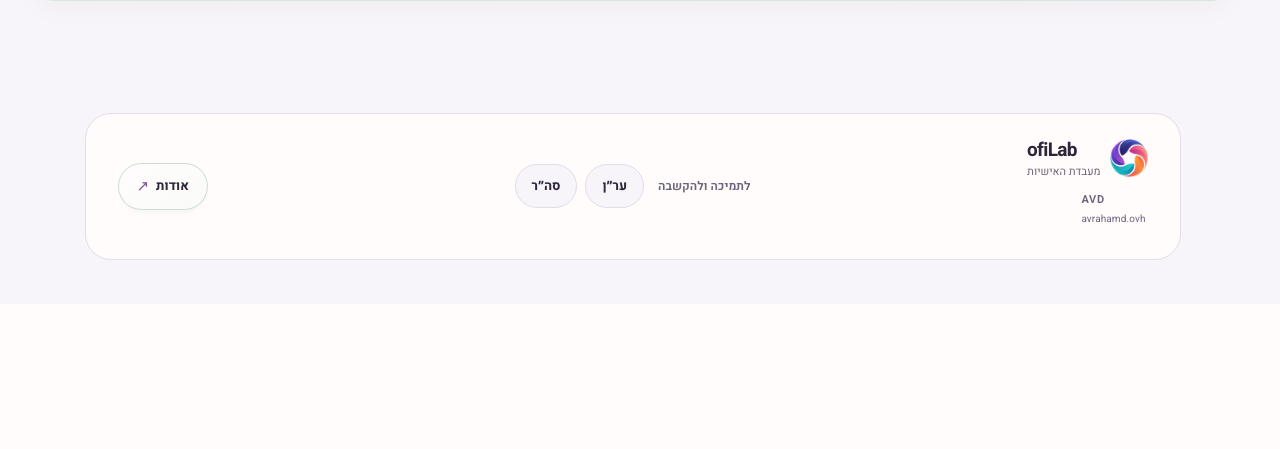
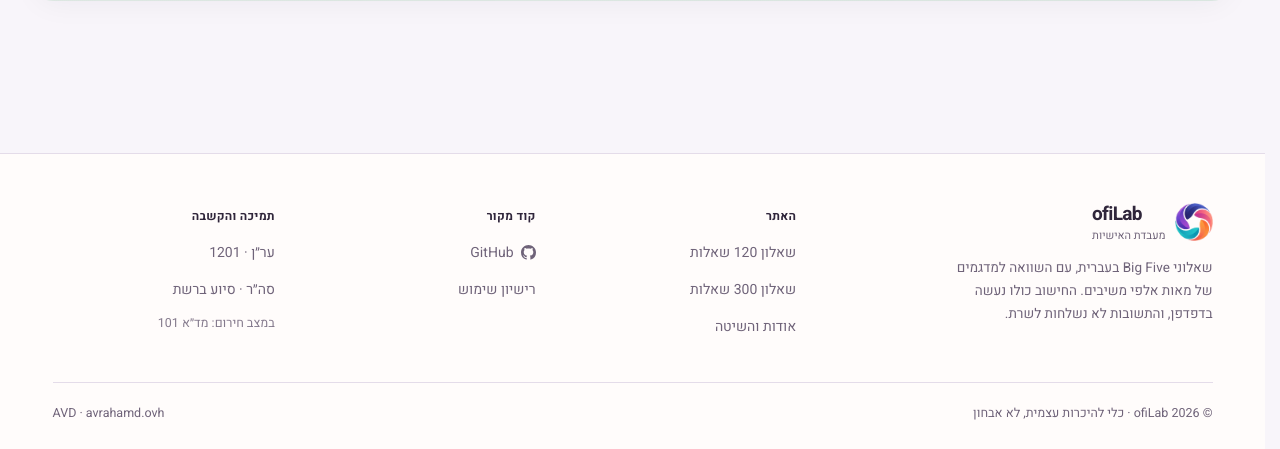
Before and after one commit to avraham-d/OfiLab, a PHP site: page / in a window 1280 px wide. Shown: the part 2549-2998 px from the top of the page. Before the commit the page ends 2809 px from the top, so only its background shows below. Run offline with PHP 8.4, Linux system fonts and the light colour scheme.

Commit message:
Footer, accurate credits and license scope
- a full-width site footer: links, source code, support, credit line
- the license excludes the Honesty-Humility items (several follow
  HEXACO-PI-R items) and the ECR-RS items, which stay under their authors'
  terms
- credits for IPIP, HEXACO, ECR-RS, IPIP-VIA-R (inspiration), DeYoung,
  UPPS and the style graphs; MBTI and NEO PI-R trademark notes
- character strengths labelled as inspired by IPIP-VIA-R
- links updated to the new account name avraham-d

```diff
--- a/assets/calm.css
+++ b/assets/calm.css
@@ -603,3 +603,58 @@ html[data-ofilab-design="calm-v2"] #resultScreen .continue-300 .primary{flex:0 0
 
 /* No AI server configured (ai-config.php): hide every assistant control. */
 html[data-ai="off"] :is(.ai-inline-action,#resultsAiFab,#openResultsAiMain,#resultsFooterAi,.profile-ai-summary-bar,#aiDialog){display:none!important;}
+
+/* Site footer: a full-width band at the bottom of the page — brand, three link columns, and a
+   bottom bar. Used on index.php and about.html. */
+html[data-ofilab-design="calm-v2"] footer.page-footer.ofi-site-footer{
+  display:block;width:auto;max-width:none;margin:clamp(40px,6vw,72px) 0 0;padding:0;
+  text-align:start;color:var(--calm-muted);background:var(--calm-paper);
+  border:0;border-top:1px solid var(--calm-line);border-radius:0;box-shadow:none;
+}
+html[data-ofilab-design="calm-v2"] footer.ofi-site-footer .ofi-footer-inner{
+  display:block;width:min(1240px,100%);margin:0 auto;padding:clamp(32px,4vw,48px) clamp(18px,4vw,40px) 22px;
+}
+html[data-ofilab-design="calm-v2"] footer.ofi-site-footer .ofi-footer-top{
+  display:grid;grid-template-columns:minmax(220px,1.7fr) repeat(3,minmax(130px,1fr));
+  gap:clamp(24px,3vw,44px);align-items:start;
+}
+html[data-ofilab-design="calm-v2"] footer.ofi-site-footer .ofi-footer-brand{
+  display:grid;gap:14px;justify-items:start;align-content:start;text-align:start;
+}
+html[data-ofilab-design="calm-v2"] footer.ofi-site-footer .ofi-footer-tagline{
+  margin:0;max-width:34ch;font-size:13.5px;line-height:1.7;color:var(--calm-muted);
+}
+html[data-ofilab-design="calm-v2"] footer.ofi-site-footer .ofi-footer-title{
+  margin:4px 0 12px;font-size:12px;font-weight:700;letter-spacing:.02em;color:var(--calm-ink);
+}
+html[data-ofilab-design="calm-v2"] footer.ofi-site-footer .ofi-footer-col ul{
+  list-style:none;margin:0;padding:0;display:grid;gap:9px;
+}
+html[data-ofilab-design="calm-v2"] footer.ofi-site-footer a{text-decoration:none;}
+html[data-ofilab-design="calm-v2"] footer.ofi-site-footer .ofi-footer-col a,
+html[data-ofilab-design="calm-v2"] footer.ofi-site-footer .ofi-footer-avd{
+  display:inline-flex;align-items:center;gap:7px;padding:2px 0;
+  font-size:14px;color:var(--calm-muted);text-decoration:none;border-radius:6px;
+  transition:color .16s ease;
+}
+html[data-ofilab-design="calm-v2"] footer.ofi-site-footer .ofi-footer-col a:hover,
+html[data-ofilab-design="calm-v2"] footer.ofi-site-footer .ofi-footer-avd:hover{color:var(--calm-accent);}
+html[data-ofilab-design="calm-v2"] footer.ofi-site-footer a:focus-visible{outline:2px solid var(--calm-accent);outline-offset:3px;}
+html[data-ofilab-design="calm-v2"] footer.ofi-site-footer .ofi-footer-icon{width:15px;height:15px;flex:none;fill:currentColor;}
+html[data-ofilab-design="calm-v2"] footer.ofi-site-footer .ofi-footer-note{font-size:12.5px;color:var(--calm-muted);opacity:.85;}
+html[data-ofilab-design="calm-v2"] footer.ofi-site-footer .ofi-footer-bottom{
+  display:flex;flex-wrap:wrap;align-items:center;justify-content:space-between;gap:8px 20px;
+  margin-top:clamp(28px,3.5vw,40px);padding-top:18px;border-top:1px solid var(--calm-line);
+  font-size:12.5px;color:var(--calm-muted);
+}
+html[data-ofilab-design="calm-v2"] footer.ofi-site-footer .ofi-footer-bottom p{margin:0;}
+html[data-ofilab-design="calm-v2"] footer.ofi-site-footer .ofi-footer-bottom .ofi-footer-avd{font-size:12.5px;}
+@media(max-width:900px){
+  html[data-ofilab-design="calm-v2"] footer.ofi-site-footer .ofi-footer-top{grid-template-columns:repeat(3,minmax(0,1fr));}
+  html[data-ofilab-design="calm-v2"] footer.ofi-site-footer .ofi-footer-brand{grid-column:1/-1;}
+}
+@media(max-width:560px){
+  html[data-ofilab-design="calm-v2"] footer.ofi-site-footer .ofi-footer-top{grid-template-columns:repeat(2,minmax(0,1fr));gap:26px 18px;}
+  html[data-ofilab-design="calm-v2"] footer.ofi-site-footer .ofi-footer-col:last-child{grid-column:1/-1;}
+  html[data-ofilab-design="calm-v2"] footer.ofi-site-footer .ofi-footer-bottom{flex-direction:column;align-items:flex-start;}
+}
--- a/assets/experience-models.js
+++ b/assets/experience-models.js
@@ -874,7 +874,7 @@
     const badgeRow = el('div', 'cyber-lab-badge-row');
     badgeRow.append(
       el('span', 'cyber-lab-badge', '🎨 סגנונות חיים'),
-      el('span', 'cyber-lab-citation', 'NEO Style Graphs (Costa & McCrae, 1992)'),
+      el('span', 'cyber-lab-citation', 'בהשראת גרפי הסגנון של Costa & McCrae (1992)'),
       returnBtn
     );
 
--- a/assets/experience-quizzes.js
+++ b/assets/experience-quizzes.js
@@ -21,7 +21,7 @@
   // These percentiles are not drawn from respondents. build-empirical-deep-models.py simulates
   // 400,000 scores from published means/SDs, partly for different item sets than the ones here.
   const SIMULATED_NORM_NOTES={
-    hexaco:'על האחוזון: אין לשאלון הזה נורמות משלו. האחוזון מחושב מהתפלגות מדומה לפי ממוצע וסטיית תקן שפורסמו לשאלון HEXACO-100 (Lee & Ashton, 2018), בעוד ש־16 ההיגדים כאן נכתבו לאתר. זה אומדן גס, לא השוואה למדגם אמיתי.',
+    hexaco:'על האחוזון: אין לשאלון הזה נורמות משלו. האחוזון מחושב מהתפלגות מדומה לפי ממוצע וסטיית תקן שפורסמו לשאלון HEXACO-100 (Lee & Ashton, 2018), בעוד ש־16 ההיגדים כאן הם שאלון מקוצר שחלקו מבוסס על היגדי HEXACO-PI-R. זה אומדן גס, לא השוואה למדגם אמיתי.',
     via:'על האחוזונים: הם מחושבים מהתפלגות מדומה לפי ממוצעים שפורסמו לשאלון VIA-IS המלא (McGrath, 2015), שהוא שאלון אחר מההיגדים כאן. זה אומדן גס, לא השוואה למדגם אמיתי.',
     ecrrs:'על האחוזונים: הם מחושבים מהתפלגות מדומה לפי ממוצעים וסטיות תקן שפורסמו (Fraley et al., 2011), לא מנתוני משיבים. מדד הביטחון משלב את שני הצירים בנוסחה שהוגדרה באתר הזה ואינו חלק מהשאלון המקורי.'
   };
@@ -366,16 +366,16 @@
 
     const isDirectOrComposite = v.type === 'composite' || v.type === 'direct';
     const accLabel = v.type === 'composite'
-      ? 'שילוב NEO + מענה ישיר (60 היגדים IPIP-VIA-R)'
+      ? 'שילוב Big Five + מענה ישיר (60 היגדים בהשראת IPIP-VIA-R)'
       : v.type === 'direct'
-        ? 'מענה ישיר (60 היגדים IPIP-VIA-R)'
+        ? 'מענה ישיר (60 היגדים בהשראת IPIP-VIA-R)'
         : 'רעיונות לחוזקות מתוך חמש התכונות';
 
     const head = el('div', 'cyber-lab-header');
     const badgeRow = el('div', 'cyber-lab-badge-row');
     badgeRow.append(
       el('span', 'cyber-lab-badge', '🌟 24 חוזקות האופי ו-3 כוחות העל'),
-      el('span', 'cyber-lab-citation', 'IPIP-VIA-R (Bluemke et al., 2021; McGrath et al., 2020; Partsch et al., 2024)'),
+      el('span', 'cyber-lab-citation', 'בהשראת IPIP-VIA-R (Bluemke et al., 2021; McGrath et al., 2020; Partsch et al., 2024)'),
       el('span', 'hexaco-accuracy-pill ' + (isDirectOrComposite ? 'is-direct' : 'is-proxy'), accLabel),
       returnBtn
     );
@@ -390,7 +390,7 @@
 
     head.append(
       badgeRow,
-      el('h2', 'cyber-lab-title', 'פרופיל חוזקות האופי שלך (IPIP-VIA-R)'),
+      el('h2', 'cyber-lab-title', 'פרופיל חוזקות האופי שלך'),
       el('p', 'cyber-lab-subtitle', isDirectOrComposite
         ? 'חמש חוזקות החתימה המובילות שלך, שלושת כוחות העל (Positivity, Dependability, Mastery) ודירוג מלא של 24 החוזקות.'
         : 'רעיונות לחוזקות מתוך חמש התכונות — לא תוצאות של שאלון VIA. להשלמה ישירה מומלץ למלא את השאלון המלא (60 היגדים).'),
@@ -499,7 +499,7 @@
     if(isDirectOrComposite){
       ctaLead.append(
         el('span', 'hexaco-cta-icon', '✅'),
-        el('strong', 'hexaco-cta-title', 'שאלון חוזקות האופי (60 שאלות IPIP-VIA-R) הושלם!'),
+        el('strong', 'hexaco-cta-title', 'שאלון חוזקות האופי (60 שאלות) הושלם!'),
         el('p', 'hexaco-cta-desc', 'התוצאות משוקללות בדוח ושמורות בקישור התוצאות שלך ובמכשיר.')
       );
       const retakeBtn = el('button', 'hexaco-retake-btn', 'עריכת מענה (60 שאלות) ↺');
@@ -509,7 +509,7 @@
     } else {
       ctaLead.append(
         el('span', 'hexaco-cta-icon', '🌟'),
-        el('strong', 'hexaco-cta-title', 'להשלמת מענה ישיר ב-24 החוזקות: שאלון IPIP-VIA-R (60 היגדים)'),
+        el('strong', 'hexaco-cta-title', 'להשלמת מענה ישיר ב-24 החוזקות: שאלון חוזקות אופי (60 היגדים)'),
         el('p', 'hexaco-cta-desc', 'השאלון דוגם את 15 החוזקות שחסרות ב-Big Five ומשלב אותן עם תחומי המשנה של IPIP-NEO (אינו מחליף אבחון VIA מלא רשמי).')
       );
       const ctaBtn = el('button', 'hexaco-cta-btn', 'התחל שאלון חוזקות (60 שאלות · כ-6 דק\')');
--- a/assets/export-markdown.js
+++ b/assets/export-markdown.js
@@ -229,7 +229,7 @@
           if (Object.keys(pw).length) md += '- **מקדמי הנוסחה המלאה (' + Object.keys(pw).length + ' תחומי משנה):** ' + Object.entries(pw).map(([k, v]) => facetName(k) + ' (' + k + ') ' + (v >= 0 ? '+' : '−') + Math.abs(Number(v)).toFixed(2).replace(/^0/, '')).join(' · ') + '\n';
         }
       }
-      if (isDirectH) md += '- *האחוזון משוער מהתפלגות מדומה לפי ממוצעים שפורסמו ל־HEXACO-100; ההיגדים כאן נכתבו לאתר. אינו השוואה למדגם אמיתי.*\n';
+      if (isDirectH) md += '- *האחוזון משוער מהתפלגות מדומה לפי ממוצעים שפורסמו ל־HEXACO-100; חלק מההיגדים מבוססים על HEXACO-PI-R (Lee & Ashton). אינו השוואה למדגם אמיתי.*\n';
       md += '\n';
     }
 
--- a/data/ipip-via-r-60-he.json
+++ b/data/ipip-via-r-60-he.json
@@ -1,6 +1,6 @@
 {
   "version": "ipip-via-r-60-he-1.0.0",
-  "name": "שאלון חוזקות האופי המשוקלל (IPIP-VIA-R · 60)",
+  "name": "שאלון חוזקות אופי (60 היגדים, בהשראת IPIP-VIA-R)",
   "reference": "Bluemke, Partsch, Saucier, & Lechner (2021); McGrath, Hall-Simmonds, & Goldberg (2020); Partsch, Olaru, & Lechner (2024)",
   "description": "60 היגדים מאוזנים (2 חיוביים ו-2 הפוכים לכל סולם) שנכתבו עבור האתר בהשראת סולמות IPIP-VIA-R (Bluemke et al., 2021). רובם אינם תרגום של 96 הפריטים הרשמיים של המאגר, והם לא תוקפו מחקרית. הם מודדים ישירות את 15 החוזקות שבהן ל-Big Five יש פערי כיסוי, ומשתלבים בשקלול מהימנות (Precision-Weighted Composite) עם 30 תחומי המשנה של IPIP-NEO כדי להעריך את כל 24 חוזקות האופי ו-3 כוחות העל.",
   "scale": [
--- a/index.php
+++ b/index.php
@@ -543,12 +543,12 @@ if (PHP_SAPI !== 'cli' && ($_SERVER['REQUEST_METHOD'] ?? 'GET') === 'GET') {
           <div>
             <span class="eyebrow">🧩 מילוי שאלונים משלימים · הרחבה ממוקדת</span>
             <h2 id="additionalQuizzesTitle" class="section-title">שאלונים נוספים מומלצים</h2>
-            <p class="body-copy">שאלון ה-Big Five (IPIP-NEO) מעניק תשתית של כ־74%–85% ממיפוי האישיות. כאן תוכל להשלים בנפרד ובצורה מסודרת את הממדים שהמחקר הפסיכומטרי מזהה כבעלי תרומה ייחודית מעבר לחמש התכונות — חוזקות אופי (IPIP-VIA-R), סגנון היקשרות (ECR-RS), וציר הכנות והענווה (HEXACO-H).</p>
+            <p class="body-copy">שאלון ה-Big Five (IPIP-NEO) מעניק תשתית של כ־74%–85% ממיפוי האישיות. כאן תוכל להשלים בנפרד ובצורה מסודרת את הממדים שהמחקר הפסיכומטרי מזהה כבעלי תרומה ייחודית מעבר לחמש התכונות — חוזקות אופי (בהשראת IPIP-VIA-R), סגנון היקשרות (ECR-RS), וציר הכנות והענווה (HEXACO-H).</p>
           </div>
         </div>
         <div id="additionalQuizzesHub" class="supp-hub-grid"></div>
         <div id="additionalQuizzesResults" class="additional-quizzes-results">
-          <section id="viaStrengthsCard" class="via-strengths-card" aria-label="24 חוזקות האופי ו-3 כוחות העל (IPIP-VIA-R)" hidden></section>
+          <section id="viaStrengthsCard" class="via-strengths-card" aria-label="24 חוזקות האופי ו-3 כוחות העל" hidden></section>
           <section id="ecrrsAttachmentCard" class="ecrrs-attachment-card" aria-label="סגנון היקשרות במערכות יחסים (ECR-RS)" hidden></section>
           <section id="hexacoHonestyCard" class="hexaco-honesty-card" aria-label="מדד כנות וענווה מתוך מודל HEXACO" hidden></section>
         </div>
@@ -912,24 +912,44 @@ if (PHP_SAPI !== 'cli' && ($_SERVER['REQUEST_METHOD'] ?? 'GET') === 'GET') {
       <div class="ai-dialog-footer"><svg width="13" height="13" class="icon" aria-hidden="true"><use href="#i-info"/></svg><span>ה־AI נועד להסביר, לא להחליט בשבילך.</span></div>
     </div>
   </dialog>
-  <footer class="page-footer calm-quiet-footer" aria-label="קישורי האתר">
-  <div class="footer-quiet-shell">
-    <div class="footer-brand-stack">
-      <a class="footer-ofilab" href="./" aria-label="ofiLab — חזרה לדף הבית">
-        <img src="./assets/logo-mark.png" alt="" width="38" height="38" decoding="async">
-        <span><strong dir="ltr">ofiLab</strong><small>מעבדת האישיות</small></span>
-      </a>
-    <a class="footer-avd" href="https://avrahamd.ovh/" target="_blank" rel="noopener noreferrer" aria-label="AVD, מעבר לאתר avrahamd.ovh">
-      <span class="footer-avd-mark" aria-hidden="true">✧</span>
-      <span class="footer-avd-copy"><strong dir="ltr">AVD</strong><small dir="ltr">avrahamd.ovh</small></span>
-    </a>
+  <footer class="page-footer calm-quiet-footer ofi-site-footer" aria-label="קישורי האתר">
+  <div class="ofi-footer-inner">
+    <div class="ofi-footer-top">
+      <div class="footer-brand-stack ofi-footer-brand">
+        <a class="footer-ofilab" href="./" aria-label="ofiLab — חזרה לדף הבית">
+          <img src="./assets/logo-mark.png" alt="" width="38" height="38" decoding="async">
+          <span><strong dir="ltr">ofiLab</strong><small>מעבדת האישיות</small></span>
+        </a>
+        <p class="ofi-footer-tagline">שאלוני Big Five בעברית, עם השוואה למדגמים של מאות אלפי משיבים. החישוב כולו נעשה בדפדפן, והתשובות לא נשלחות לשרת.</p>
+      </div>
+      <nav class="ofi-footer-col" aria-labelledby="footerSiteTitle">
+        <p class="ofi-footer-title" id="footerSiteTitle">האתר</p>
+        <ul>
+          <li><a href="./">שאלון 120 שאלות</a></li>
+          <li><a href="./?len=300">שאלון 300 שאלות</a></li>
+          <li><a href="./about.html">אודות והשיטה</a></li>
+        </ul>
+      </nav>
+      <nav class="ofi-footer-col" aria-labelledby="footerSourceTitle">
+        <p class="ofi-footer-title" id="footerSourceTitle">קוד מקור</p>
+        <ul>
+          <li><a href="https://github.com/avraham-d/OfiLab" target="_blank" rel="noopener noreferrer" aria-label="קוד המקור ב־GitHub (נפתח בחלון חדש)"><svg class="ofi-footer-icon" viewBox="0 0 16 16" width="15" height="15" aria-hidden="true" focusable="false"><path d="M8 0c4.42 0 8 3.58 8 8a8.013 8.013 0 0 1-5.45 7.59c-.4.08-.55-.17-.55-.38 0-.27.01-1.13.01-2.2 0-.75-.25-1.23-.54-1.48 1.78-.2 3.65-.88 3.65-3.95 0-.88-.31-1.59-.82-2.15.08-.2.36-1.02-.08-2.12 0 0-.67-.22-2.2.82-.64-.18-1.32-.27-2-.27-.68 0-1.36.09-2 .27-1.53-1.03-2.2-.82-2.2-.82-.44 1.1-.16 1.92-.08 2.12-.51.56-.82 1.28-.82 2.15 0 3.06 1.86 3.75 3.64 3.95-.23.2-.44.55-.51 1.07-.46.21-1.61.55-2.33-.66-.15-.24-.6-.83-1.23-.82-.67.01-.27.38.01.53.34.19.73.9.82 1.13.16.45.68 1.31 2.69.94 0 .67.01 1.3.01 1.49 0 .21-.15.45-.55.38A7.995 7.995 0 0 1 0 8c0-4.42 3.58-8 8-8Z"/></svg>GitHub</a></li>
+          <li><a href="https://github.com/avraham-d/OfiLab/blob/main/LICENSE" target="_blank" rel="noopener noreferrer">רישיון שימוש</a></li>
+        </ul>
+      </nav>
+      <nav class="ofi-footer-col" aria-labelledby="footerSupportTitle">
+        <p class="ofi-footer-title" id="footerSupportTitle">תמיכה והקשבה</p>
+        <ul>
+          <li><a href="https://www.eran.org.il/online-emotional-help/" target="_blank" rel="noopener noreferrer" aria-label="ער״ן, טלפון 1201 — מעבר לאתר סיוע חיצוני">ער״ן · 1201</a></li>
+          <li><a href="https://sahar.org.il/" target="_blank" rel="noopener noreferrer" aria-label="סה״ר — מעבר לאתר סיוע חיצוני">סה״ר · סיוע ברשת</a></li>
+          <li class="ofi-footer-note">במצב חירום: מד״א 101</li>
+        </ul>
+      </nav>
     </div>
-    <nav class="footer-support" aria-label="קישורי סיוע והקשבה">
-      <span class="footer-support-label">לתמיכה ולהקשבה</span>
-      <a href="https://www.eran.org.il/online-emotional-help/" target="_blank" rel="noopener noreferrer" aria-label="ער״ן — מעבר לאתר סיוע חיצוני">ער״ן</a>
-      <a href="https://sahar.org.il/" target="_blank" rel="noopener noreferrer" aria-label="סה״ר — מעבר לאתר סיוע חיצוני">סה״ר</a>
-    </nav>
-    <a class="footer-about" href="./about.html">אודות <span aria-hidden="true">↗</span></a>
+    <div class="ofi-footer-bottom">
+      <p>© <?= date('Y') ?> <span dir="ltr">ofiLab</span> · כלי להיכרות עצמית, לא אבחון</p>
+      <a class="ofi-footer-avd" href="https://avrahamd.ovh/" target="_blank" rel="noopener noreferrer" aria-label="AVD, מעבר לאתר avrahamd.ovh"><span dir="ltr">AVD · avrahamd.ovh</span></a>
+    </div>
   </div>
 </footer>
   <div class="toast hidden" id="toast" role="status" aria-live="polite"></div>
@@ -1200,7 +1220,7 @@ if (PHP_SAPI !== 'cli' && ($_SERVER['REQUEST_METHOD'] ?? 'GET') === 'GET') {
       <header class="hexaco-dialog-head">
         <div class="hexaco-dialog-head-inner">
           <div class="hexaco-dialog-brand">
-            <div class="hexaco-head-badge">🌟 IPIP-VIA-R</div>
+            <div class="hexaco-head-badge">🌟 חוזקות אופי</div>
             <div>
               <h2 id="viaDialogTitle">שאלון חוזקות האופי המשולב</h2>
               <p class="hexaco-dialog-sub">60 שאלות ממוקדות · מדידה ישירה להשלמת 24 חוזקות האופי ו-3 כוחות העל</p>
```
Also changed, not shown: THIRD_PARTY_LICENSES.txt (+31 -5 lines), about.html (+41 -6 lines), README.md, 1 other file.
